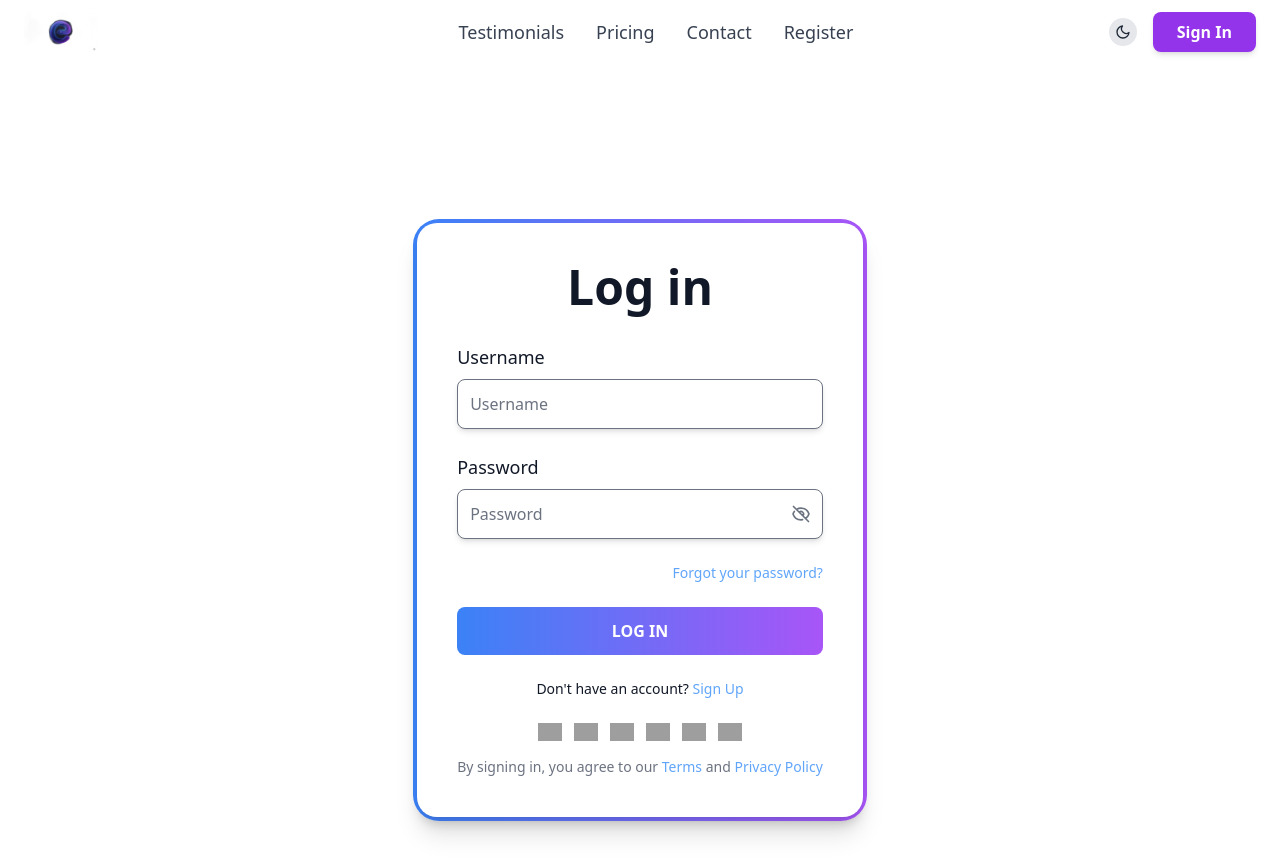
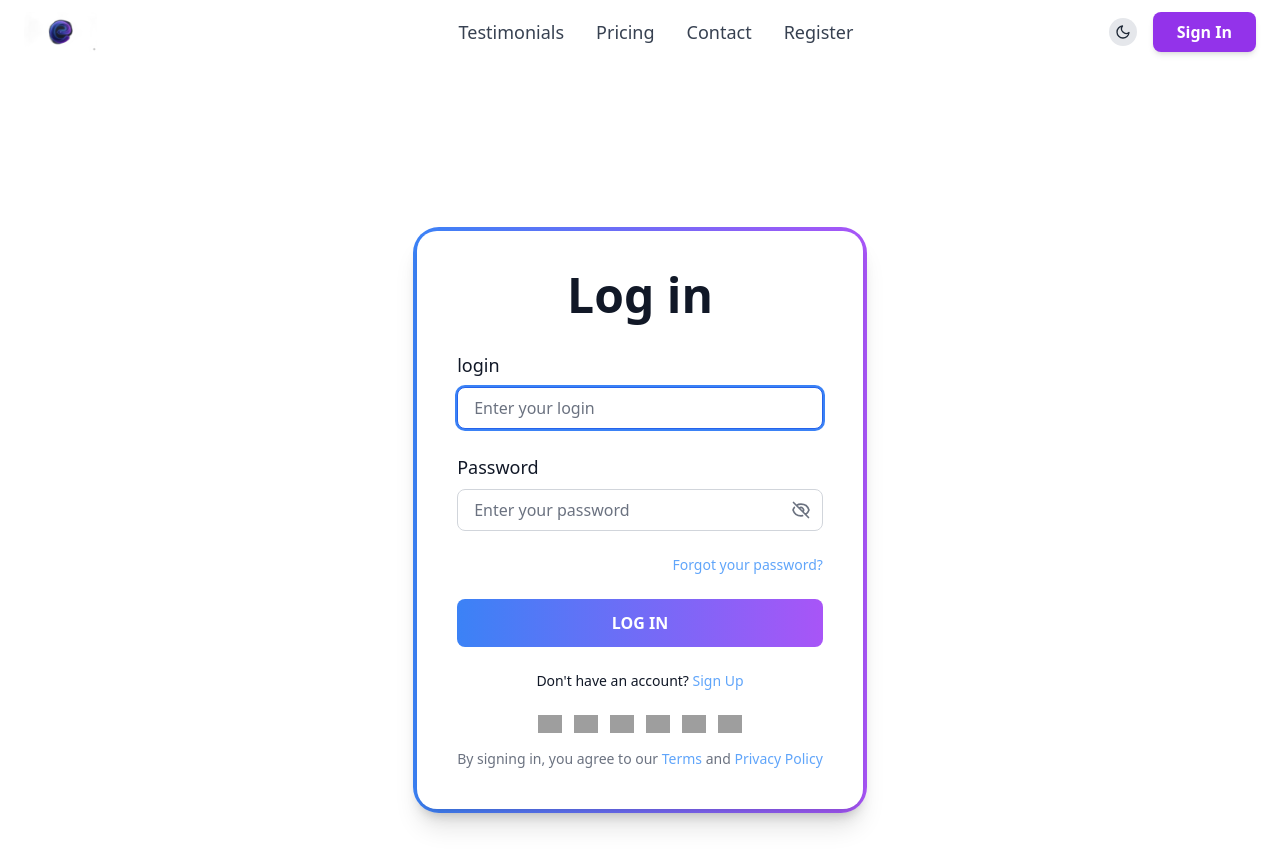
Before and after one commit to cooleymike/marketing, a Django app: page /signin/ in a window 1280 px wide. Shown: the top 861 px of the page. Run offline with Django 4.2, Linux system fonts and the light colour scheme; some libraries are stand-ins or nearby versions; grey boxes are pictures that could not be loaded.

Commit message:
Fix: fixed the login so that django handles the error messages

```diff
--- a/accounts/templates/registration/login.html
+++ b/accounts/templates/registration/login.html
@@ -115,7 +115,7 @@
 
           <div class="mt-4">
             <div class="d-flex justify-content-center links">
-              Don't have an account? <a href="{% url 'signup' %}"
+              Don't have an account? <a href="{% url 'signin' %}"
                                         class="ml-2">Sign Up</a>
             </div>
 
--- a/core/forms.py
+++ b/core/forms.py
@@ -1,5 +1,6 @@
 from django.contrib.auth.forms import UserCreationForm, AuthenticationForm
-from django.core.exceptions import ValidationError
+from django.contrib.auth import get_user_model
+from django.core.exceptions import ValidationError, NON_FIELD_ERRORS
 from django.db.models import Sum
 from django.forms import (
     ModelForm, CharField, PasswordInput, Form,
@@ -77,7 +78,7 @@ class CreateUserForm(UserCreationForm):
 class SigninForm(Form):
     username = CharField(widget=TextInput(attrs={
         "class": "border p-3 w-full shadow-md rounded-lg dark:bg-indigo-700 dark:text-gray-300 dark:border-gray-700",
-        "placeholder": "Username",
+        "placeholder": "login",
     }))
     password = CharField(widget=PasswordInput(attrs={
         "class": "border p-3 w-full shadow-md rounded-lg dark:bg-indigo-700 dark:text-gray-300 dark:border-gray-700",
@@ -160,3 +161,23 @@ class CustomizeSigninForm(AuthenticationForm):
         widget=forms.PasswordInput(attrs={'class': 'shadow appearance-none border rounded w-full py-2 px-3 text-gray-700 leading-tight focus:outline-none focus:shadow-outline'
     }),
     )
+User = get_user_model()
+class CustomAuthenticationForm(AuthenticationForm):
+    class Meta:
+        model = User
+        fields = ['username', 'password']
+        error_messages = {
+            NON_FIELD_ERRORS:{
+                "unique": "This account is already registered.",
+            }
+        }
+    def __init__(self, *args, **kwargs):
+        super().__init__(*args, **kwargs)
+        self.fields['username'].widget.attrs.update({
+            'class': 'w-full px-4 py-2 border border-gray-300 dark:border-gray-600 rounded-lg dark:bg-gray-800 dark:text-white focus:outline-none focus:ring-2 focus:ring-blue-500',
+            'placeholder': 'Enter your login',
+        })
+        self.fields['password'].widget.attrs.update({
+            'class': 'w-full px-4 py-2 border border-gray-300 dark:border-gray-600 rounded-lg dark:bg-gray-800 dark:text-white focus:outline-none focus:ring-2 focus:ring-blue-500',
+            'placeholder': 'Enter your password',
+        })
--- a/core/templates/signin.html
+++ b/core/templates/signin.html
@@ -7,18 +7,16 @@
   <div class="bg-gradient-to-r from-blue-500 to-purple-500 rounded-[26px] p-1 m-4 shadow-xl">
     <div class="rounded-[20px] dark:bg-gray-900 bg-white shadow-lg px-6 sm:px-10 py-10">
       <h1 class="font-bold dark:text-gray-300 text-5xl text-center mb-8">Log in</h1>
-
+        {{ form.errors }}
       <form method="post" class="space-y-6">
         {% csrf_token %}
-
         <div>
-          <label for="{{ form.username.id_for_label }}" class="mb-2 block dark:text-gray-400 text-lg">Username</label>
+          <label for="{{ form.username.id_for_label }}" class="mb-2 block dark:text-gray-400 text-lg">login</label>
           {{ form.username }}
         </div>
 
         <div class="relative">
   <label for="{{ form.password.id_for_label }}" class="mb-2 block dark:text-gray-400 text-lg">Password</label>
-
           <div class="relative">
             {{ form.password }}
 
@@ -50,15 +48,14 @@
           LOG IN
         </button>
 
-        {% if form.errors %}
-          <div class="text-red-600 text-sm mt-4">
-            {% for field in form %}
-              {% for error in field.errors %}
-                <p>{{ error }}</p>
-              {% endfor %}
-            {% endfor %}
-          </div>
-        {% endif %}
+      {% if form.non_field_errors %}
+        <div class="text-red-600 text-sm mt-4">
+          {% for error in form.non_field_errors %}
+            <p>{{ error }}</p>
+          {% endfor %}
+        </div>
+      {% endif %}
+
       </form>
 
       <div class="flex flex-col items-center text-sm mt-6">
--- a/core/urls.py
+++ b/core/urls.py
@@ -1,14 +1,17 @@
-
+from django.contrib.auth.views import LoginView
 from django.urls import path
-from core.views import SigninView
-from django.shortcuts import render
+from core.views import ExpenseListView
 from .import views
+from .forms import CustomAuthenticationForm
 
 urlpatterns = [
     path('', views.homepage, name='homepage'),
-    path('expenses/', views.ExpenseListView.as_view(), name='expenses'),
+    path('expenses/',ExpenseListView.as_view(), name='expenses'),
     path('register/', views.register, name='register'),
-    path('signin/', views.SigninView.as_view(), name='signin'),  # keep only this one
+    path('signin/',LoginView.as_view(
+        form_class=CustomAuthenticationForm,
+        template_name='signin.html'
+    ), name='signin'),
     path('team_expense/', views.team_expense_view, name='team_expense'),
     path('employees_csv/', views.employee_csv, name='employees_csv'),
     path('expense_form/', views.expense_form, name='expense_form'),
--- a/core/views.py
+++ b/core/views.py
@@ -2,6 +2,7 @@ import csv
 from decimal import Decimal
 from urllib import request
 
+from allauth.account.views import LoginView
 from django.contrib.auth.decorators import login_required, user_passes_test
 from django.contrib.auth.mixins import LoginRequiredMixin
 from django.db.models import Sum, F
@@ -11,6 +12,8 @@ from django.template.response import TemplateResponse
 from django.contrib.auth import authenticate, login, logout
 from django.urls import reverse_lazy
 from django.views.generic import ListView, TemplateView
+
+
 
 from EP.settings import RECIPIENT_EMAIL
 from core.models import Expense, ProjectEmployeeAllocatedBudget, Team, Employee, FundRequest, Project
@@ -114,18 +117,6 @@ class SigninView(TemplateView):
     template_name = "signin.html"
     form_class = SigninForm
     success_url = reverse_lazy("homepage")
-
-    def form_valid(self, form):
-        username = form.cleaned_data["username"]
-        password = form.cleaned_data["password"]
-        user = authenticate(request, username=username, password=password)
-
-        if user is not None:
-            login(self.request, user)
-            return self.form_valid(form)
-        else:
-            messages.error(request, "Invalid username or password")
-            return self.form_invalid(form)
 
     def get_context_data(self, **kwargs):
         context = super().get_context_data(**kwargs)
```
